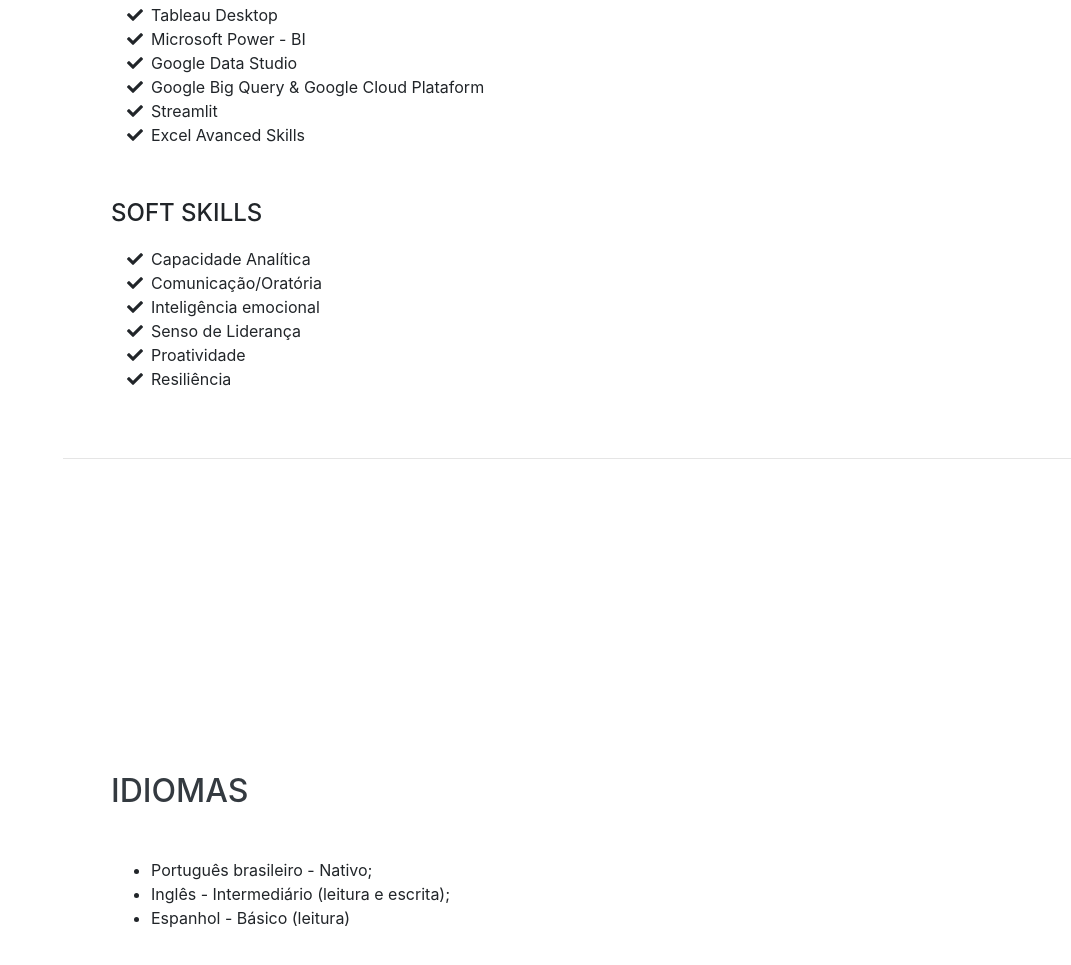
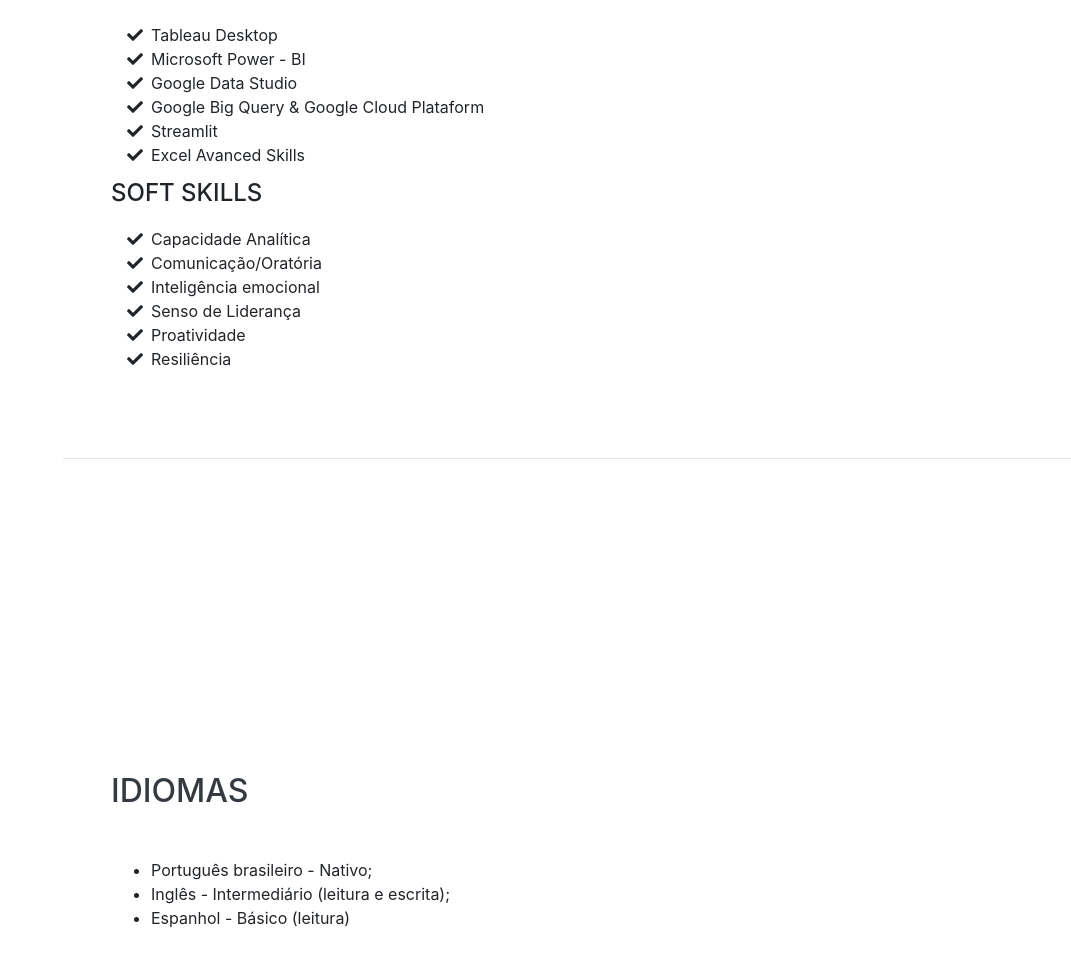
Before and after one commit to RicardoGomes-gitbub/portifolio-analise-dados, a website with bundled scripts: page index.html in a window 1280 px wide. Shown: the part 3557-4522 px from the top of the page, without its empty margins (209-1280 px from the left). Built offline with nearby package versions, Linux system fonts and the light colour scheme; a web font is replaced by a local one.

Commit message:
Update index.html

```diff
--- a/index.html
+++ b/index.html
@@ -306,7 +306,7 @@
             Excel Avanced Skills </li>
         </ul>
 
-        <div class=" mt-5 subheading mb-3">Soft Skills</div>
+        <div class=" mt-2 subheading mb-3">Soft Skills</div>
         <ul class="fa-ul mb-0"">
           <li>
             <i class="fa-li fa fa-check"></i>
```
